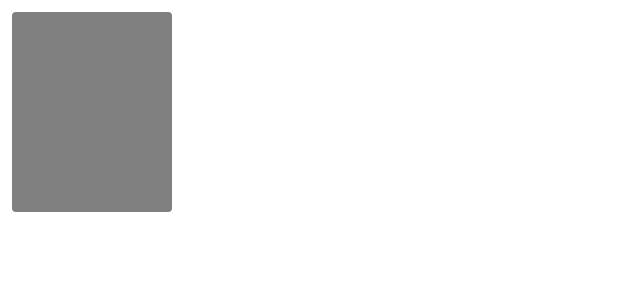
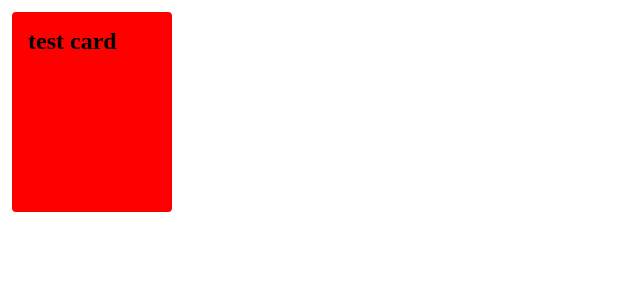
Before and after one commit to owesleymoraes/memory-game-redux, a React (Create React App) app: page /game in a window 1280 px wide. Shown: the top 300 px of the page, without its empty margins (0-640 px from the left). Built offline with nearby package versions, Linux system fonts and the light colour scheme.

Commit message:
feat: add state of the redux in card component

```diff
--- a/src/page/Game/components/Cards/index.tsx
+++ b/src/page/Game/components/Cards/index.tsx
@@ -1,20 +1,23 @@
-import React, { useState } from "react";
+import React from "react";
 import * as Styled from "./styles";
+import { useDispatch, useSelector } from "react-redux";
+import { changeSpinCard, useSpinCard } from "../../../../redux/sliceSpinCard";
 
 interface CardsProps {
   title?: string;
 }
 
 export const Cards: React.FC<CardsProps> = ({ title }) => {
-  const [cardSpin, setCardSpin] = useState<boolean>(true);
+  const spin = useSelector(useSpinCard);
+  const dispatch = useDispatch();
 
   const handleClick = () => {
-    setCardSpin(!cardSpin);
+    dispatch(changeSpinCard());
   };
   return (
     <Styled.FlipperCard
       role="presentation"
-      isClicked={cardSpin}
+      isClicked={spin.spinCard}
       onClick={handleClick}
     >
       <Styled.ContentCard>
```
